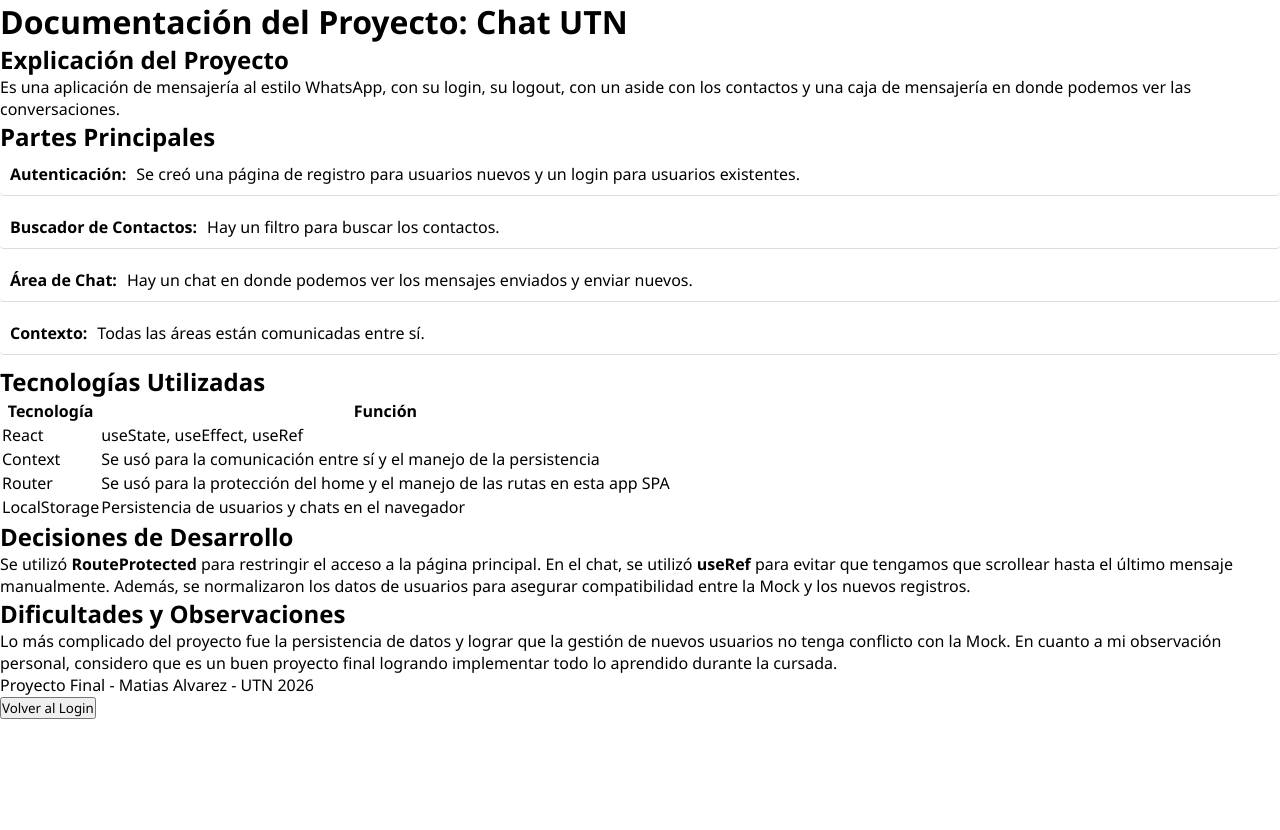
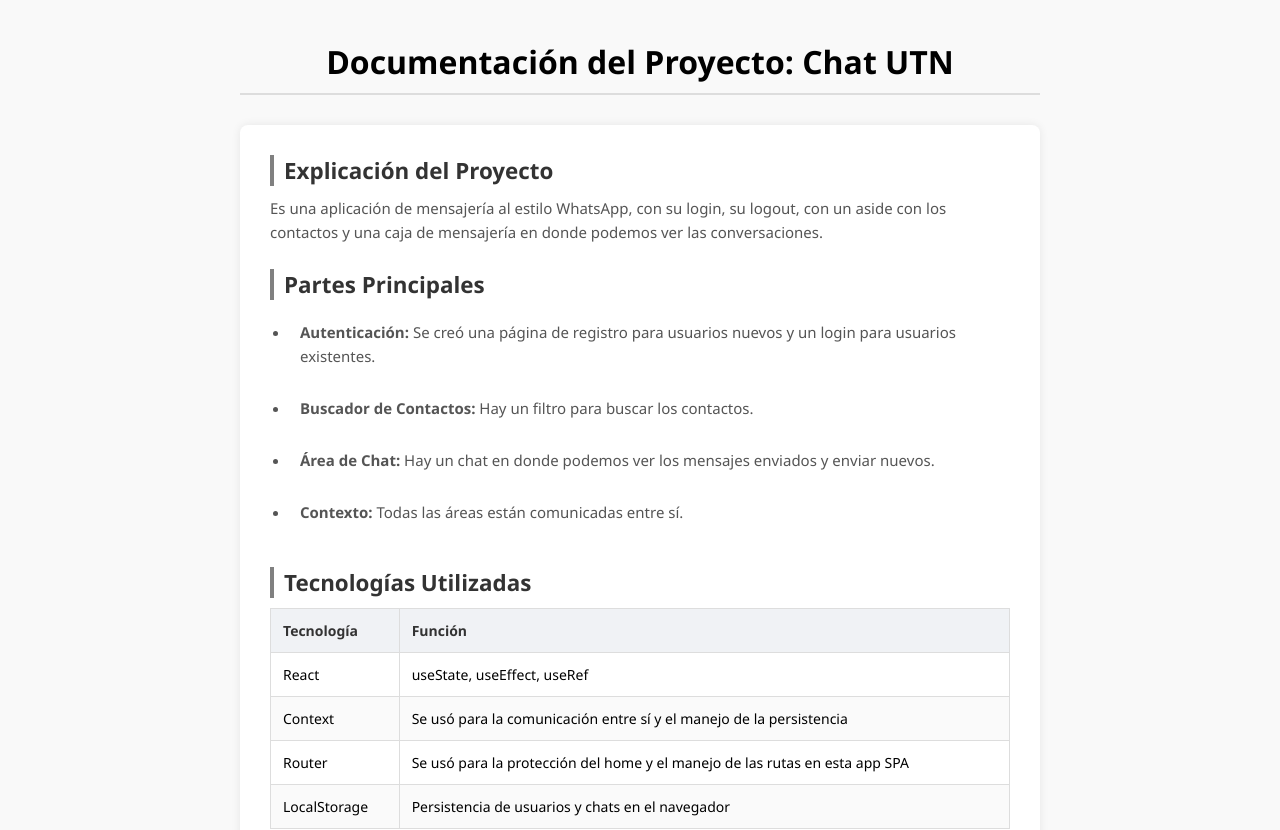
Before and after one commit to Matiasalvarez97/Proyecto-Final, a React (Vite) app: page /acerca in a window 1280 px wide. Shown: the top 830 px of the page. Before the commit the page ends 800 px from the top, so only its background shows below. Built offline with nearby package versions, Linux system fonts and the light colour scheme.

Commit message:
add: Se estilo pagina de acerca

```diff
--- a/src/assets/styles/main.css
+++ b/src/assets/styles/main.css
@@ -236,6 +236,113 @@ section form a:hover {
     font-size: 15px;
 }
 
+.acerca-page {
+    background-color: #f9f9f9;
+    min-height: 100vh;
+    padding: 40px 20px;
+    display: flex;
+    flex-direction: column;
+    align-items: center;
+}
+
+.acerca-header {
+    text-align: center;
+    margin-bottom: 30px;
+    border-bottom: 2px solid #ddd;
+    padding-bottom: 10px;
+    width: 100%;
+    max-width: 800px;
+}
+
+.acerca-content {
+    max-width: 800px;
+    width: 100%;
+    background-color: white;
+    padding: 30px;
+    border-radius: 8px;
+    box-shadow: 0px 0px 10px rgba(0, 0, 0, 0.08);
+    display: flex;
+    flex-direction: column;
+    gap: 25px;
+}
+
+.acerca-section h2 {
+    color: #333;
+    margin-bottom: 10px;
+    font-size: 1.4rem;
+    border-left: 4px solid gray;
+    padding-left: 10px;
+}
+
+.acerca-section p, .acerca-section li {
+    color: #555;
+    line-height: 1.6;
+    font-size: 15px;
+}
+
+.acerca-section ul {
+    padding-left: 20px;
+    list-style: disc;
+}
+
+.acerca-section li {
+    margin-bottom: 8px;
+    border-bottom: none;
+    cursor: default;
+    display: list-item;
+}
+
+.acerca-tabla {
+    width: 100%;
+    border-collapse: collapse;
+    margin-top: 10px;
+    font-size: 14px;
+}
+
+.acerca-tabla th, .acerca-tabla td {
+    border: 1px solid #ddd;
+    padding: 12px;
+    text-align: left;
+}
+
+.acerca-tabla th {
+    background-color: #f0f2f5;
+    color: #333;
+}
+
+.acerca-tabla tr:nth-child(even) {
+    background-color: #fafafa;
+}
+
+.acerca-footer {
+    margin-top: 30px;
+    text-align: center;
+    max-width: 800px;
+    width: 100%;
+}
+
+.acerca-footer p {
+    color: gray;
+    font-size: 14px;
+    margin-bottom: 15px;
+}
+
+.acerca-volver {
+    padding: 10px 25px;
+    border-radius: 4px;
+    border: 1px solid #ccc;
+    background-color: gray;
+    color: white;
+    cursor: pointer;
+    transition: all .2s;
+    font-size: 14px;
+}
+
+.acerca-volver:hover {
+    background-color: white;
+    color: #888888;
+}
+
 @media (max-width: 880px) {
     aside{
         display: none;
```
